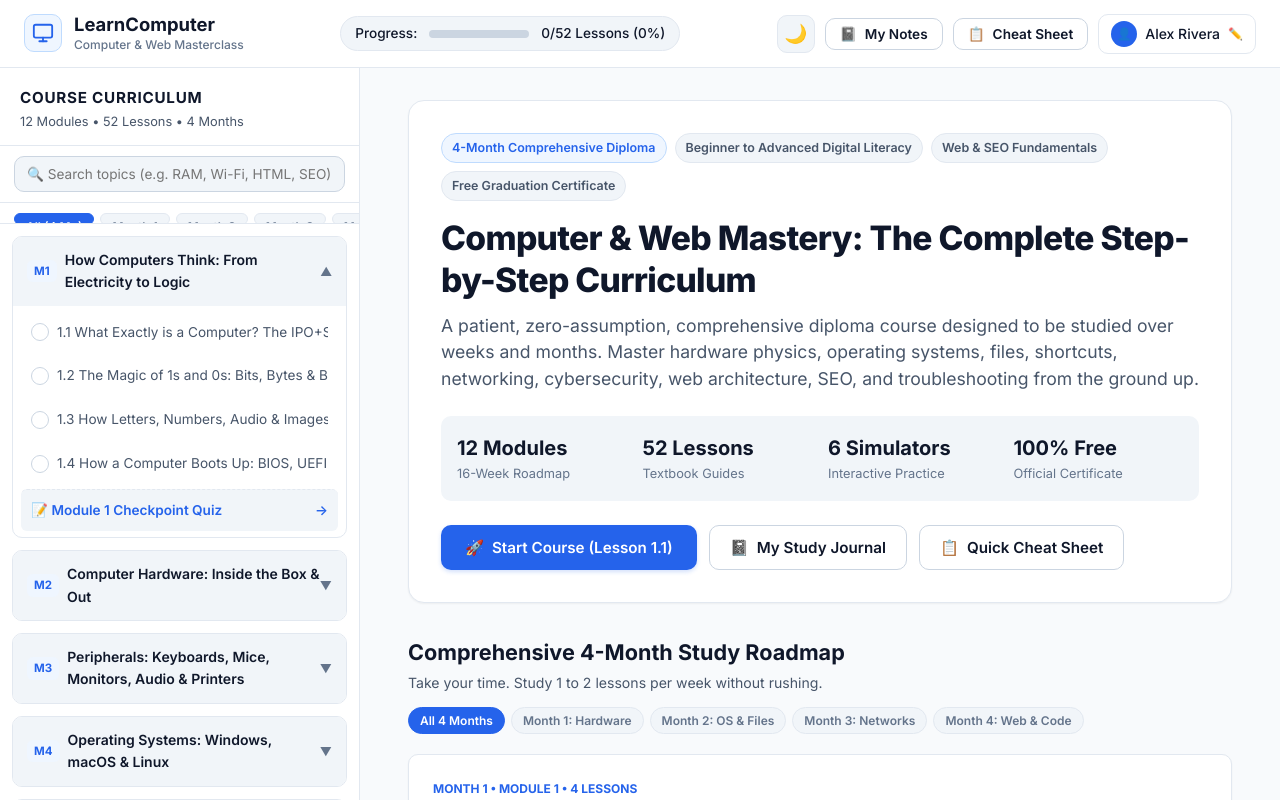
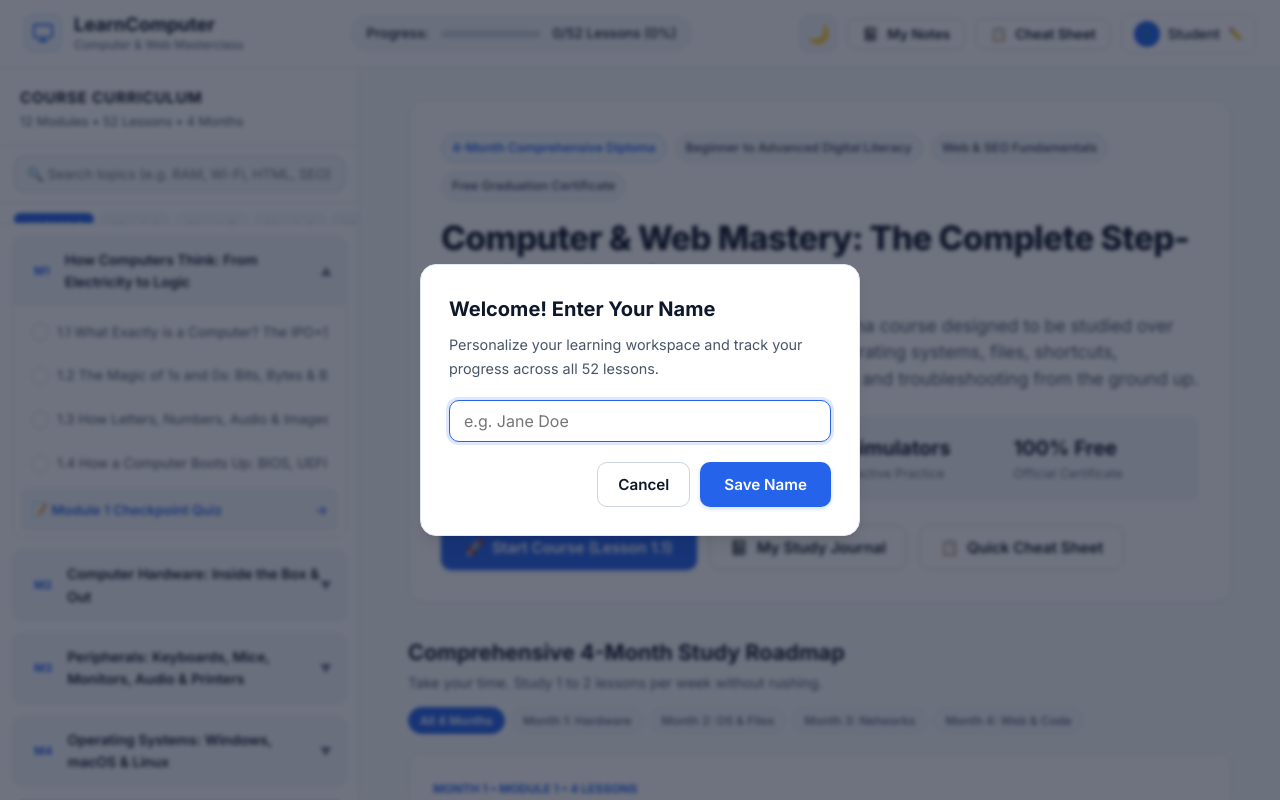
Before and after one commit to biswajeet-developer/Computer_Fundamental, a website: page index.html in a window 1280 px wide. Shown: the top 800 px of the page. Drawn offline with Linux system fonts and the light colour scheme.

Commit message:
Prompt new users to enter their name on first visit instead of demo name

```diff
--- a/index.html
+++ b/index.html
@@ -66,9 +66,9 @@
         <span>📋</span> Cheat Sheet
       </button>
 
-      <button class="student-badge-btn" id="studentBadgeBtn" title="Click to edit your certificate name">
+      <button class="student-badge-btn" id="studentBadgeBtn" title="Click to edit your name">
         <div class="avatar-circle">👤</div>
-        <span id="studentNameDisplay">Alex Rivera</span>
+        <span id="studentNameDisplay">Student</span>
         <span style="font-size: 0.75rem; color: var(--text-subtle);">✏️</span>
       </button>
     </div>
@@ -156,8 +156,8 @@
   <!-- Student Name Customization Modal -->
   <div class="modal-overlay" id="nameModal">
     <div class="modal-card">
-      <h3 class="modal-title">Enter Your Full Name</h3>
-      <p class="modal-desc">Your name will appear proudly on your official Certificate of Completion when you pass the exam.</p>
+      <h3 class="modal-title">Welcome! Enter Your Name</h3>
+      <p class="modal-desc">Personalize your learning workspace and track your progress across all 52 lessons.</p>
       <input type="text" id="nameModalInput" class="modal-input" placeholder="e.g. Jane Doe" maxlength="40">
       <div class="modal-btn-row">
         <button id="cancelNameBtn" class="btn-secondary">Cancel</button>
--- a/js/app.js
+++ b/js/app.js
@@ -12,7 +12,7 @@ document.addEventListener("DOMContentLoaded", () => {
     selectedPhase: "all", // 'all', '1', '2', '3', '4'
     completedLessons: JSON.parse(localStorage.getItem("cf_completed_lessons") || "[]"),
     quizScores: JSON.parse(localStorage.getItem("cf_quiz_scores") || "{}"),
-    studentName: localStorage.getItem("cf_student_name") || "Alex Rivera",
+    studentName: localStorage.getItem("cf_student_name") || "",
     finalExamPassed: localStorage.getItem("cf_final_exam_passed") === "true",
     certDate: localStorage.getItem("cf_cert_date") || new Date().toLocaleDateString('en-US', { year: 'numeric', month: 'long', day: 'numeric' }),
     theme: localStorage.getItem("cf_theme") || (window.matchMedia && window.matchMedia("(prefers-color-scheme: dark)").matches ? "dark" : "light")
@@ -68,7 +68,17 @@ document.addEventListener("DOMContentLoaded", () => {
   document.getElementById("mobileNavTheme")?.addEventListener("click", toggleTheme);
   applyTheme(STATE.theme);
 
-  // 4. Helper: Toast Notification
+  // Prompt name modal on first visit if studentName is not set
+  if (!STATE.studentName) {
+    setTimeout(() => {
+      const nameModal = document.getElementById("nameModal");
+      const nameInput = document.getElementById("nameModalInput");
+      if (nameModal) {
+        nameModal.classList.add("open");
+        if (nameInput) nameInput.focus();
+      }
+    }, 600);
+  }
   function showToast(message) {
     if (!toastElement) return;
     toastElement.textContent = message;
@@ -125,7 +135,7 @@ document.addEventListener("DOMContentLoaded", () => {
       navProgressText.textContent = `${completed}/${total} Lessons (${percent}%)`;
     }
     if (studentNameDisplay) {
-      studentNameDisplay.textContent = STATE.studentName;
+      studentNameDisplay.textContent = STATE.studentName || "Student";
     }
 
     if (sidebarMetaDesc) {
```
